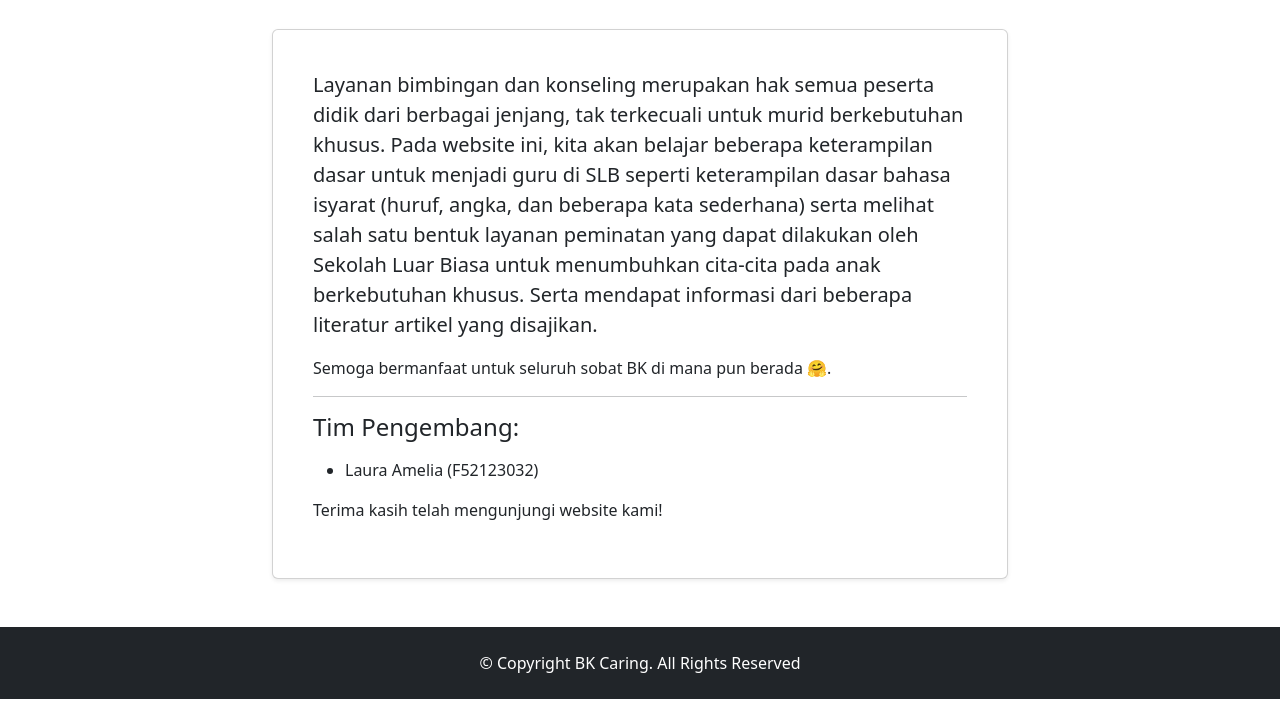
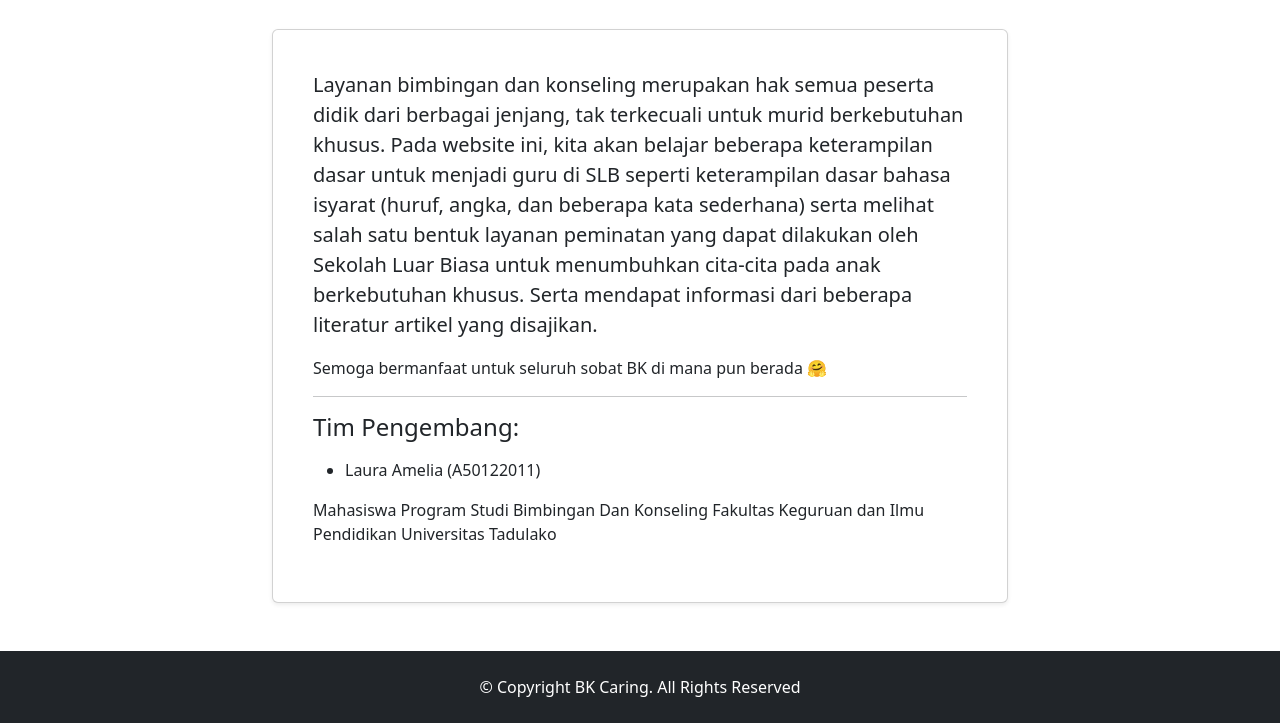
Before and after one commit to amelialaura05/BKCaring, a plain HTML site: page about.html in a window 1280 px wide. Shown: the part 139-862 px from the top of the page. Before the commit the page ends 838 px from the top, so only its background shows below. Drawn offline with nearby package versions, Linux system fonts and the light colour scheme.

Commit message:
about.html

```diff
--- a/about.html
+++ b/about.html
@@ -31,7 +31,7 @@
                         <a class="nav-link" href="video.html">Video Edukasi</a>
                     </li>
                     <li class="nav-item">
-                        <a class="nav-link" href="artikel.html">Artikel & Literatur</a>
+                        <a class="nav-link" href="artikel.html">Artikel & Komentar</a>
                     </li>
                     <li class="nav-item">
                         <a class="nav-link active" aria-current="page" href="about.html">Tentang Kami</a>
@@ -47,13 +47,15 @@
                 <div class="card shadow-sm p-4">
                     <div class="card-body">
                         <p class="lead">Layanan bimbingan dan konseling merupakan hak semua peserta didik dari berbagai jenjang, tak terkecuali untuk murid berkebutuhan khusus. Pada website ini, kita akan belajar beberapa keterampilan dasar untuk menjadi guru di SLB seperti keterampilan dasar bahasa isyarat (huruf, angka, dan beberapa kata sederhana) serta melihat salah satu bentuk layanan peminatan yang dapat dilakukan oleh Sekolah Luar Biasa untuk menumbuhkan cita-cita pada anak berkebutuhan khusus. Serta mendapat informasi dari beberapa literatur artikel yang disajikan.</p>
-                        <p>Semoga bermanfaat untuk seluruh sobat BK di mana pun berada 🤗.</p>
+                        <p>Semoga bermanfaat untuk seluruh sobat BK di mana pun berada 🤗</p>
                         <hr>
                         <h4 class="mb-3">Tim Pengembang:</h4>
                         <ul>
-                            <li>Laura Amelia (F52123032)</li>
+                            <li>Laura Amelia (A50122011)</li>
                         </ul>
-                        <p>Terima kasih telah mengunjungi website kami!</p>
+                        <p>Mahasiswa Program Studi Bimbingan Dan Konseling
+Fakultas Keguruan dan Ilmu Pendidikan
+Universitas Tadulako</p>
                     </div>
                 </div>
             </div>
```
